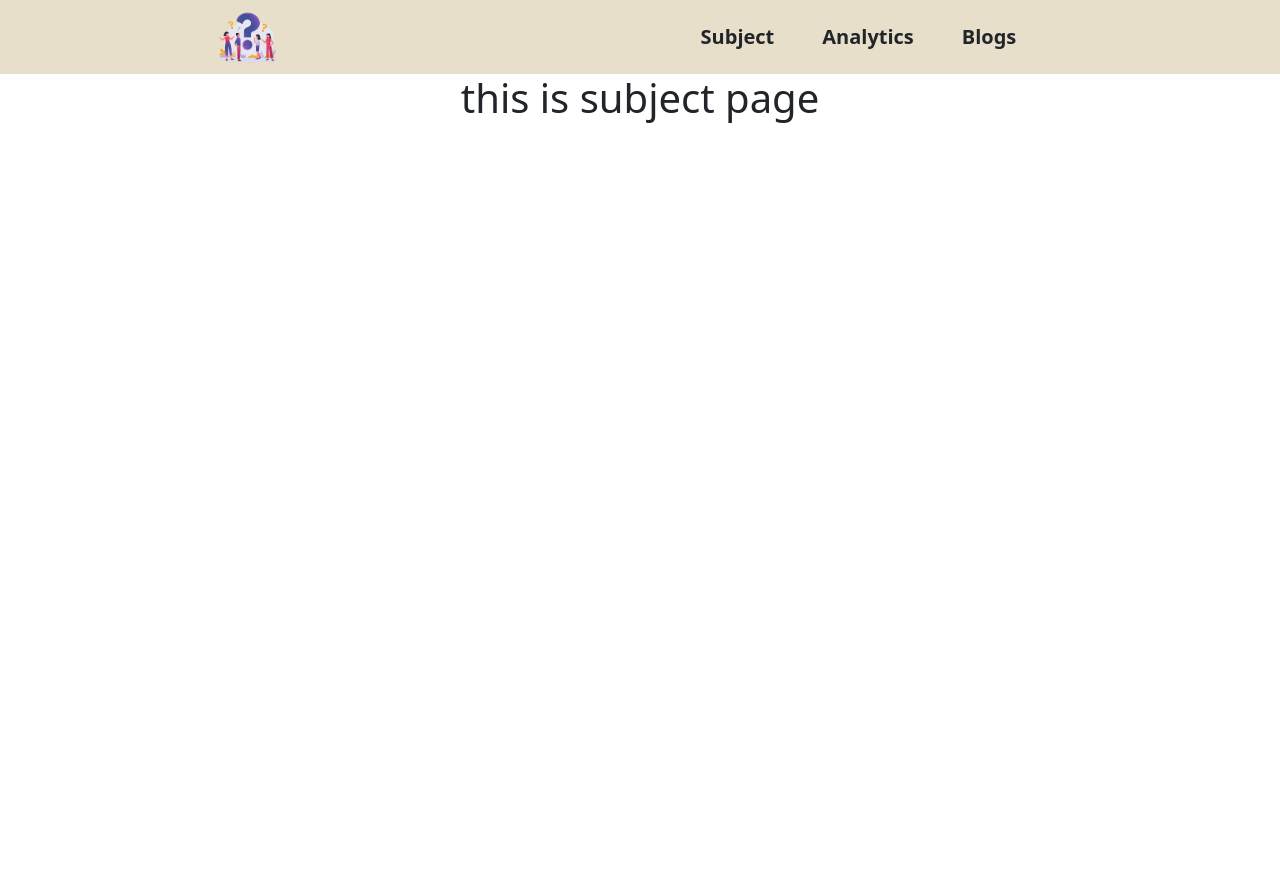
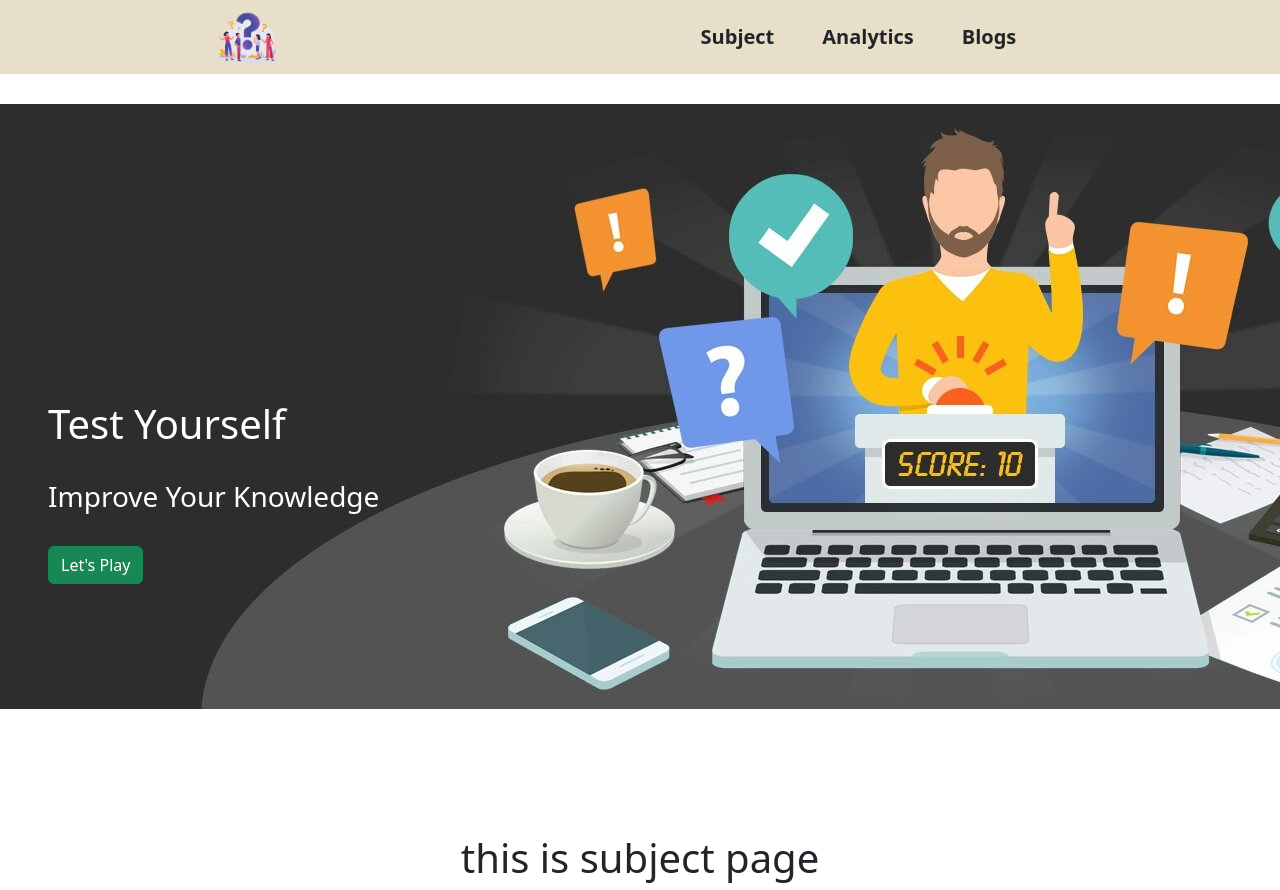
Before and after one commit to nusrat-git/test-buddy, a React (Create React App) app: page / in a window 1280 px wide. Before the commit the page ends 800 px from the top, so only its background shows below. Built offline with nearby package versions, Linux system fonts and the light colour scheme.

Commit message:
header done

```diff
--- /dev/null
+++ b/src/components/Header/Header.css
@@ -0,0 +1,11 @@
+.header-container{
+    /* background-color: aqua; */
+    background-image: url('/public/header.jpg');
+    background-repeat: no-repeat;
+    height: 700px;
+    width: 100%;
+    margin: 30px 0;
+}
+.play-btn{
+    background-color: red;
+}
--- a/src/components/Header/Header.js
+++ b/src/components/Header/Header.js
@@ -1,9 +1,14 @@
 import React from 'react';
+import './Header.css';
 
 const Header = () => {
     return (
-        <div>
-
+        <div className='header-container'>
+            <div className='text-start position-absolute top-50 ps-5'>
+                <h1 className='text-white pb-4'>Test Yourself</h1>
+                <h3 className='text-white pb-4'>Improve Your Knowledge</h3>
+                <button className='play-btn btn btn-success'>Let's Play</button>
+            </div>
         </div>
     );
 };
--- a/src/layouts/Main.js
+++ b/src/layouts/Main.js
@@ -1,11 +1,13 @@
 import React from 'react';
 import { Outlet } from 'react-router-dom';
+import Header from '../components/Header/Header';
 import Nav from '../components/Nav/Nav';
 
 const Main = () => {
     return (
         <div>
             <Nav></Nav>
+            <Header></Header>
             <Outlet></Outlet>
         </div>
     );
```
Also changed, not shown: public/header.jpg.
